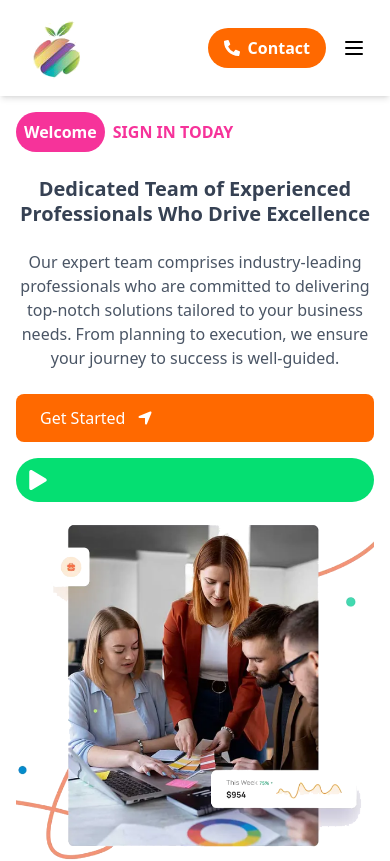
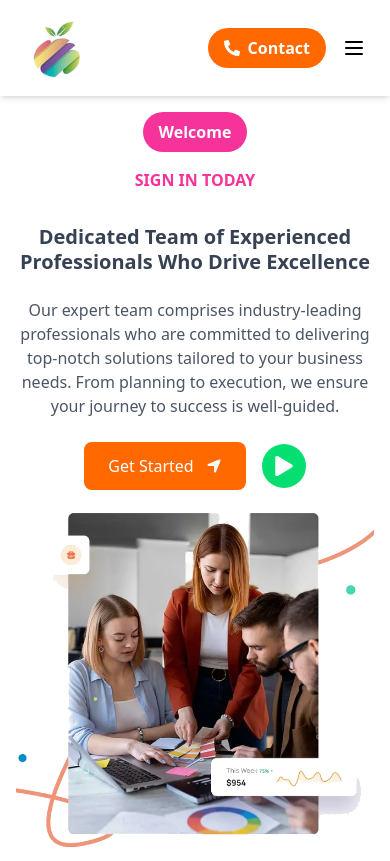
Before and after one commit to raineetu/FrontendTaskAakashlab, a React (Vite) app in the folder akashlabfrontend/: page / in a window 390 px wide. Shown: the top 861 px of the page. Built offline with nearby package versions, Linux system fonts and the light colour scheme; no server answers.

Commit message:
fixed bug

```diff
--- a/akashlabfrontend/src/pages/Slider.jsx
+++ b/akashlabfrontend/src/pages/Slider.jsx
@@ -32,24 +32,25 @@ const Slider = () => {
               {/* Left section - Text and buttons */}
 
               <div className="text-center md:text-left space-y-6 md:space-y-8 flex-1">
-                <div className="flex flex-row items-center md:items-start  font-bold">
-                  <button className="bg-pink-500 text-white rounded-full p-2">
+                <div className="flex flex-col md:flex-row items-center md:items-start justify-center md:justify-start text-center md:text-left font-bold">
+                  <button className="bg-pink-500 text-white rounded-full px-4 py-2 mb-2 md:mb-0 md:mr-4">
                     Welcome
                   </button>
                   <p className="text-pink-500 p-2">SIGN IN TODAY</p>
                 </div>
+
                 <p className="text-xl sm:text-2xl md:text-3xl text-gray-700 font-bold leading-tight">
                   {slide.title}
                 </p>
                 <p className="text-gray-600 text-base sm:text-[13px] md:text-[15px] font-medium">
                   {slide.subtitle}
                 </p>
-                <div className="flex flex-col sm:flex-row items-center sm:justify-center md:justify-start gap-4">
-                  <button className="bg-orange-500 flex items-center gap-x-3 text-white px-6 py-3 rounded-lg hover:bg-orange-600 transition duration-300 w-full sm:w-auto">
+                <div className="flex flex-row items-center justify-center md:justify-start gap-4 ">
+                  <button className="bg-orange-500 flex items-center gap-x-3 text-white px-6 py-3 rounded-lg hover:bg-orange-600 transition duration-300 ">
                     {slide.button1} <FaLocationArrow className="text-white" />
                   </button>
 
-                  <button className="bg-green-400 text-white p-3 rounded-full hover:bg-green-700 transition duration-300 w-full sm:w-auto">
+                  <button className="bg-green-400 text-white p-3 rounded-full hover:bg-green-700 transition duration-300 ">
                     <FaPlay className="text-white text-xl" />
                   </button>
                 </div>
```
